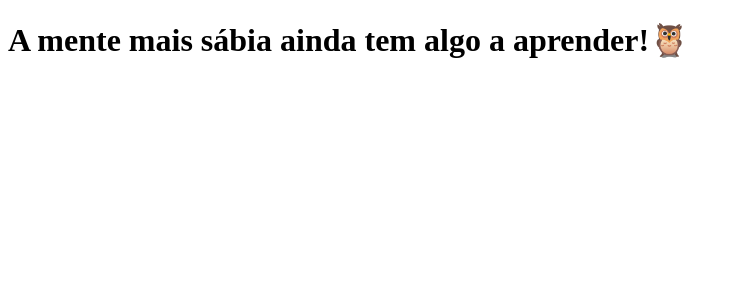
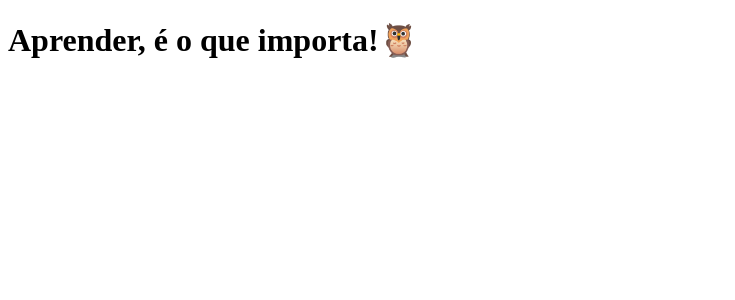
Before and after one commit to robinson-1985/clone-tabnews, a Next.js app: page / in a window 1280 px wide. Shown: the top 300 px of the page, without its empty margins (0-735 px from the left). Built offline with nearby package versions, Linux system fonts and the light colour scheme.

Commit message:
Alterando a frase

```diff
--- a/pages/index.js
+++ b/pages/index.js
@@ -1,5 +1,5 @@
 function Home(){
-    return <h1>A mente mais sábia ainda tem algo a aprender!🦉</h1>
+    return <h1>Aprender, é o que importa!🦉</h1>
 
 
 }
```
